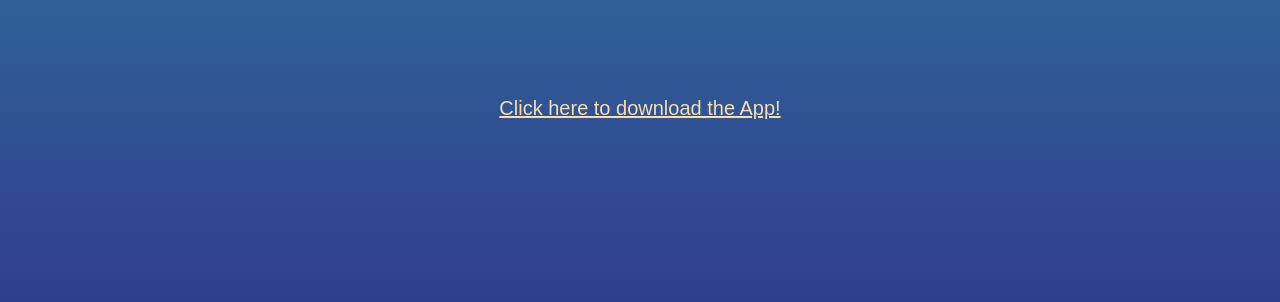
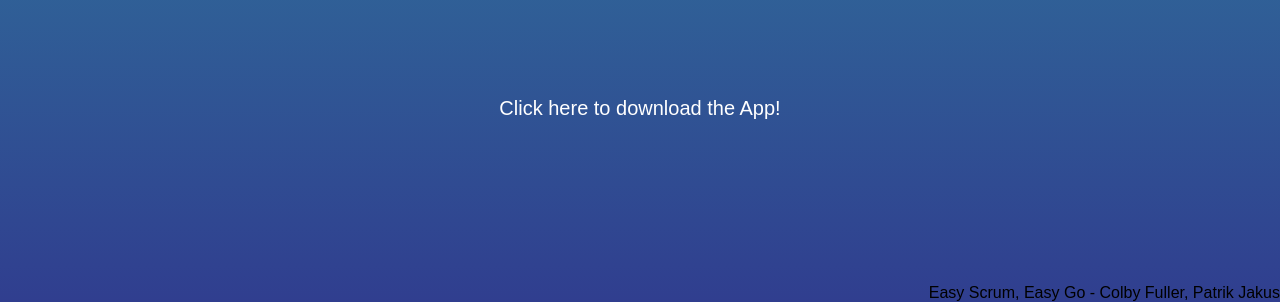
Before and after one commit to PatrikJakus/WeatherAppProject, a plain HTML site: page index.html in a window 1280 px wide. Shown: the part 498-800 px from the top of the page. Drawn offline with Linux system fonts and the light colour scheme.

Commit message:
Credits added
Anchor link style changes
Credits added

Co-Authored-By: Clobman <91436038+Clobman@users.noreply.github.com>

```diff
--- a/index.html
+++ b/index.html
@@ -26,6 +26,10 @@
         <a href="https://easyscrumeasygo-purple-project.s3.eu-west-2.amazonaws.com/weatherApp.exe">Click here to download the App!</a>
     </div>
 
+    <div class="credits">
+        <p>Easy Scrum, Easy Go - Colby Fuller, Patrik Jakus</p>
+    </div>
+
 
 
     <script src="./skycons.js"></script>
--- a/style.css
+++ b/style.css
@@ -43,9 +43,20 @@ body {
     align-items: center;
     font-size: 20px;
     margin-top: 100px;
-    color: wheat;
+    color: white;
+    font-family: sans-serif;
+
+}
+
+.credits {
+    display: flex;
+    position:absolute;
+    bottom:0;
+    right:0;
+    color: black;
 }
 
 a {
-    color: wheat;
+    color: white;
+    text-decoration: none;
 }
```
